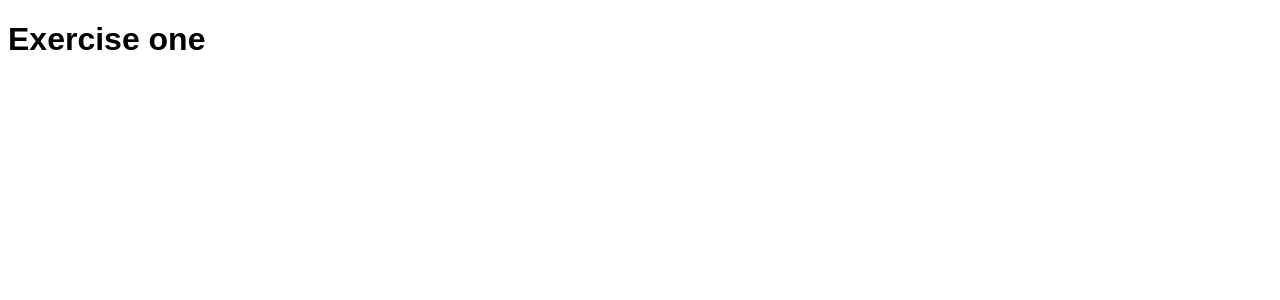
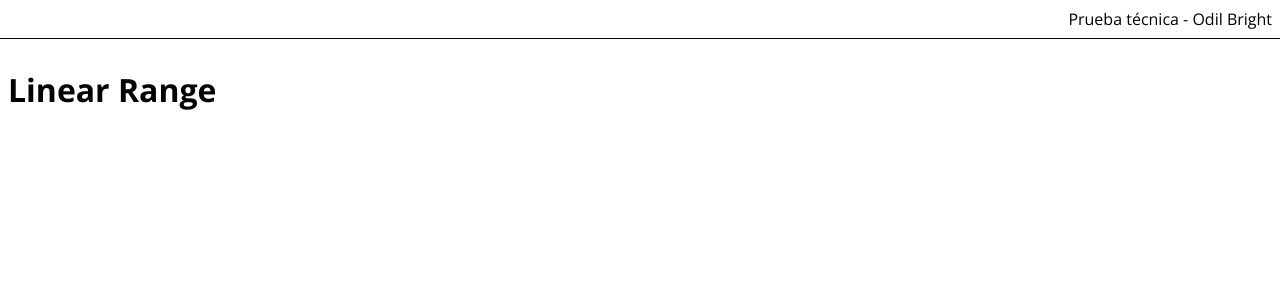
Before and after one commit to odil-bright/react-custom-range, a React app: page /exercise1 in a window 1280 px wide. Shown: the top 300 px of the page. Built offline with nearby package versions, Linux system fonts and the light colour scheme; no server answers.

Commit message:
feat: added errorElement + refactor routes + layout + some styles

```diff
--- a/src/App.scss
+++ b/src/App.scss
@@ -1,8 +1,5 @@
 @import "./assets/sass/variables.scss";
-@import url("https://fonts.googleapis.com/css2?family=Noto+Serif:ital,wght@0,100..900;1,100..900&display=swap");
+@import url("https://fonts.googleapis.com/css2?family=Open+Sans:ital,wght@0,300..800;1,300..800&display=swap");
+@import "./assets/sass/base/main.scss";
 @import "./assets/sass/components/range.scss";
-
-* {
-  font-family: "Notos", sans-serif;
-  color: $c-black;
-}
+@import "./assets/sass/components/header.scss";
--- /dev/null
+++ b/src/assets/layouts/Layout.tsx
@@ -0,0 +1,17 @@
+import { ReactNode } from "react";
+import { Outlet } from "react-router-dom";
+
+const Layout = () => {
+  return (
+    <>
+      <header className="header">
+        <p>Prueba técnica - Odil Bright</p>
+      </header>
+      <main>
+        <Outlet />
+      </main>
+    </>
+  );
+};
+
+export default Layout;
--- /dev/null
+++ b/src/assets/sass/base/main.scss
@@ -0,0 +1,13 @@
+* {
+  font-family: "Open Sans", sans-serif;
+  color: $c-black;
+  box-sizing: border-box;
+}
+
+body {
+  margin: 0;
+}
+
+main {
+  padding: 0.5rem;
+}
--- /dev/null
+++ b/src/assets/sass/components/header.scss
@@ -0,0 +1,11 @@
+.header {
+  display: flex;
+  width: 100%;
+  justify-content: flex-end;
+  border-bottom: 1px solid $c-black;
+  padding: 0.5rem;
+  p {
+    margin: 0;
+    font-size: $fs-sm;
+  }
+}
--- a/src/assets/sass/components/range.scss
+++ b/src/assets/sass/components/range.scss
@@ -36,7 +36,7 @@
   &__label {
     width: 4rem;
     display: flex;
-    font-size: small;
+    font-size: $fs-sm;
     font-weight: 300;
     &--min {
       justify-content: flex-end;
--- a/src/assets/sass/variables.scss
+++ b/src/assets/sass/variables.scss
@@ -1 +1,3 @@
 $c-black: #020202;
+$fs-lg: 3rem;
+$fs-sm: 0.8srem;
--- /dev/null
+++ b/src/pages/ErrorPage.tsx
@@ -0,0 +1,9 @@
+const ErrorPage = () => {
+  return (
+    <>
+      <h1>Error Page</h1>
+    </>
+  );
+};
+
+export default ErrorPage;
--- a/src/pages/Exercise1.tsx
+++ b/src/pages/Exercise1.tsx
@@ -19,7 +19,7 @@ const Exercise1 = () => {
 
   return (
     <>
-      <h1>Exercise one</h1>
+      <h1>Linear Range</h1>
       {data && <Range min={data[0]} max={data[1]} />}
     </>
   );
--- a/src/pages/Exercise2.tsx
+++ b/src/pages/Exercise2.tsx
@@ -6,7 +6,7 @@ const Exercise2 = () => {
 
   return (
     <>
-      <h1>Exercise two</h1>
+      <h1>Steps Range</h1>
       {steps && (
         <Range min={steps[0]} max={steps[steps.length - 1]} steps={steps} />
       )}
--- a/src/router/routes.tsx
+++ b/src/router/routes.tsx
@@ -1,17 +1,20 @@
-import { redirect } from "react-router-dom";
+import { RouteObject, redirect } from "react-router-dom";
 import { RouteNames } from "@/models/router";
 import Exercise1 from "@/pages/Exercise1";
 import Exercise2 from "@/pages/Exercise2";
 import { getPriceSteps } from "@/services/priceData";
+import ErrorPage from "@/pages/ErrorPage";
+import Layout from "@/assets/layouts/Layout";
 
-const routes = [
+const routes: RouteObject[] = [
   {
-    path: "/",
-    loader: () => redirect(RouteNames.exercise1),
-  },
+    element: <Layout />,
+    errorElement: <ErrorPage />,
+    children: [
       {
         path: RouteNames.exercise1,
         element: <Exercise1 />,
+        errorElement: <ErrorPage />,
       },
       {
         path: RouteNames.exercise2,
@@ -20,6 +23,8 @@ const routes = [
           return getPriceSteps();
         },
       },
+    ],
+  },
 ];
 
 export default routes;
```
Lines whose indentation alone changed are shown as unchanged.
